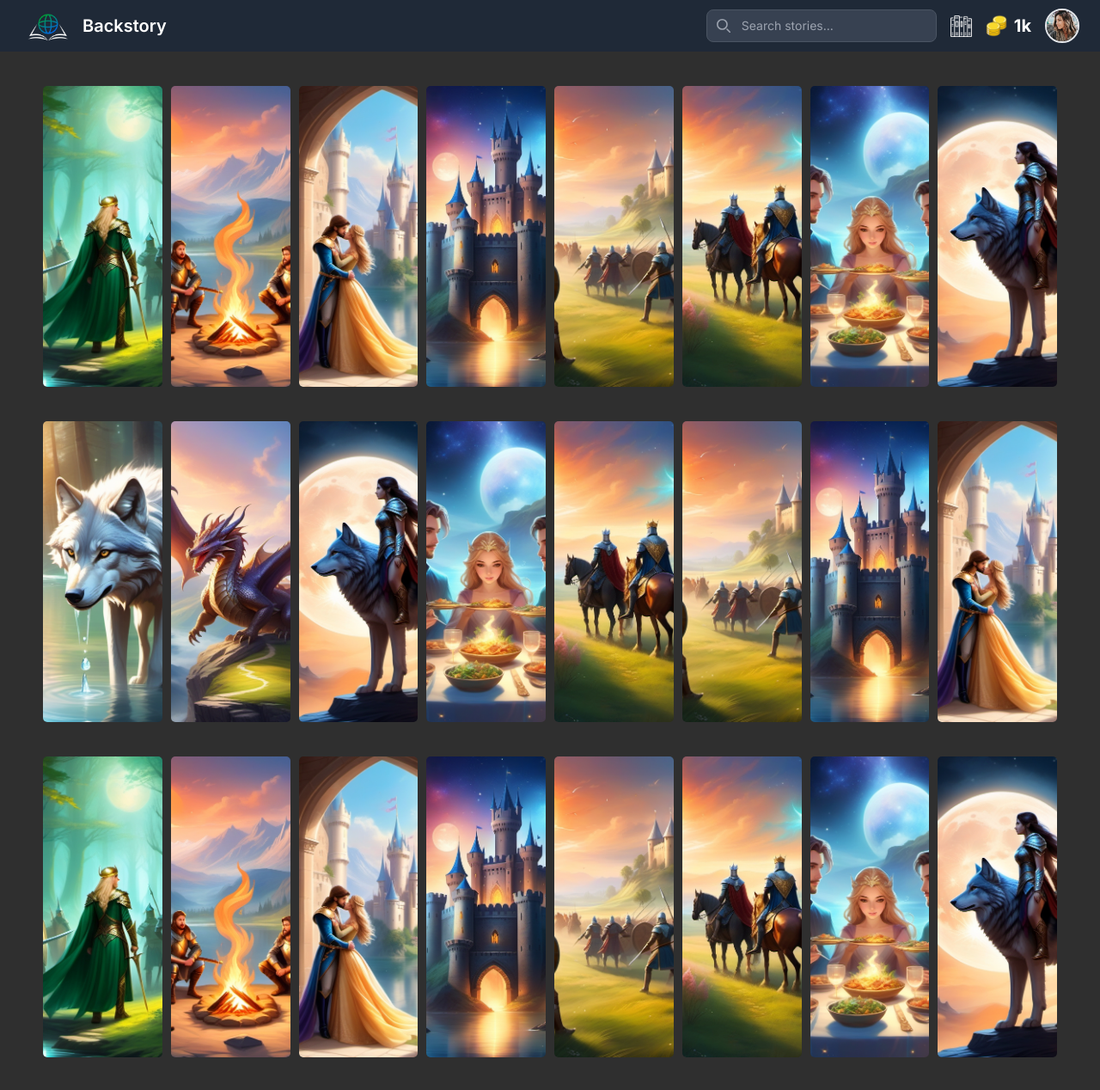
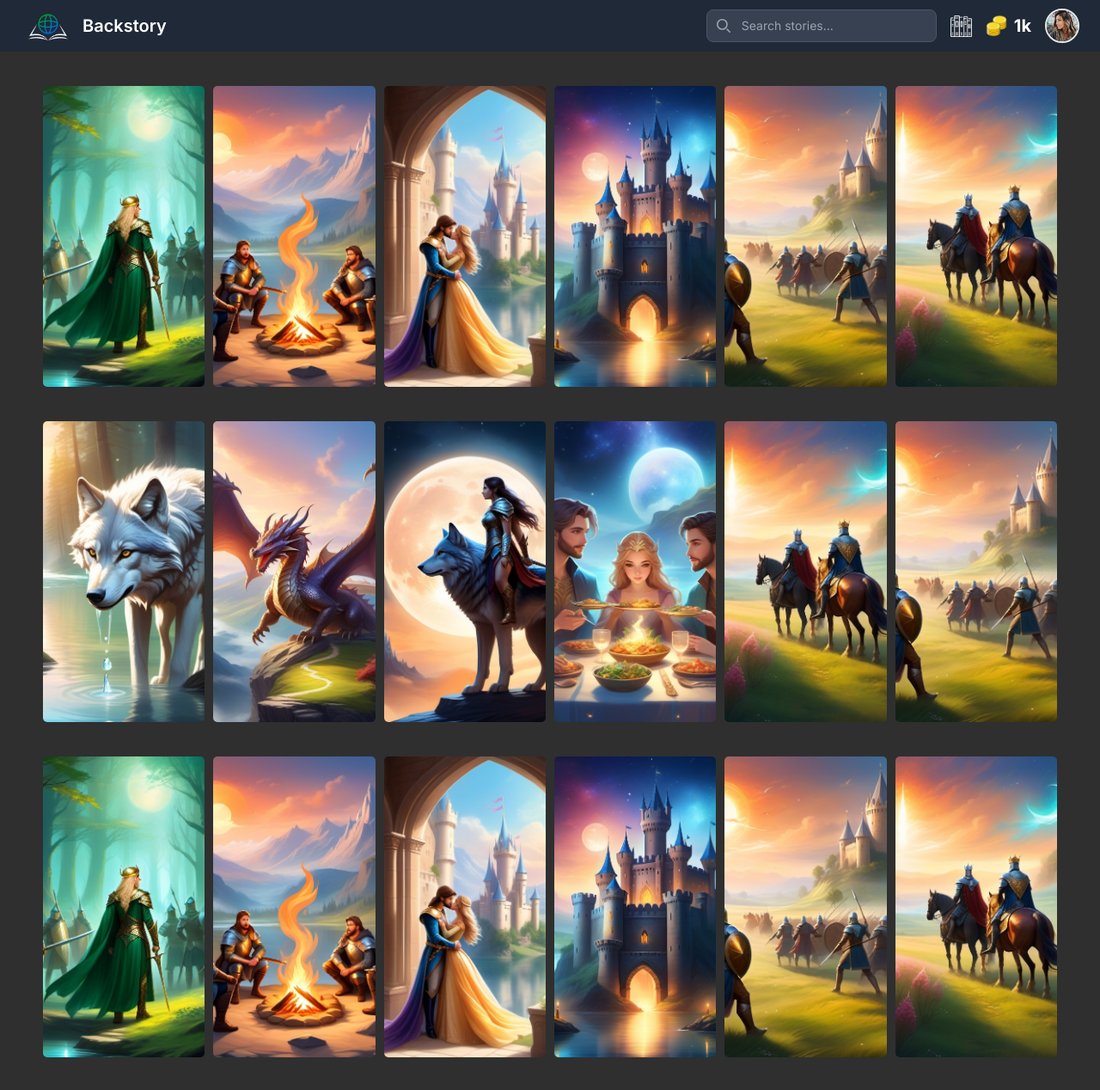
Before and after one commit to ares0524/Backstory, a Next.js app: page /dashboard in a window 1280 px wide. Shown: the top 1268 px of the page at 86% size. Built offline with nearby package versions, Linux system fonts and the light colour scheme.

Commit message:
Update page.tsx
Updated dashboard

```diff
--- a/app/dashboard/page.tsx
+++ b/app/dashboard/page.tsx
@@ -24,122 +24,122 @@ export default function Dashboard() {
                 <Swiper
                     modules={[Pagination, Scrollbar, A11y, Autoplay]}
                     spaceBetween={10}
-                    slidesPerView={8}
+                    slidesPerView={6}
                     loop={true}
                     onSwiper={(swiper) => console.log(swiper)}
                     onSlideChange={() => console.log('slide change')}
                 >
                     <SwiperSlide onClick={() => setIsOpen((isOpen) => !isOpen)}>
-                        <Image src='/assets/images/dashboard/1.png' alt="Slide Image" width={400} height={200} className="dashboard-slide-image" />
+                        <Image src='/assets/images/dashboard/1.png' alt="Slide Image" width={200} height={400} className="dashboard-slide-image" />
                     </SwiperSlide>
                     <SwiperSlide onClick={() => setIsOpen((isOpen) => !isOpen)}>
-                        <Image src='/assets/images/dashboard/2.png' alt="Slide Image" width={400} height={200} className="dashboard-slide-image" />
+                        <Image src='/assets/images/dashboard/2.png' alt="Slide Image" width={200} height={400} className="dashboard-slide-image" />
                     </SwiperSlide>
                     <SwiperSlide onClick={() => setIsOpen((isOpen) => !isOpen)}>
-                        <Image src='/assets/images/dashboard/3.png' alt="Slide Image" width={400} height={200} className="dashboard-slide-image" />
+                        <Image src='/assets/images/dashboard/3.png' alt="Slide Image" width={200} height={400} className="dashboard-slide-image" />
                     </SwiperSlide>
                     <SwiperSlide onClick={() => setIsOpen((isOpen) => !isOpen)}>
-                        <Image src='/assets/images/dashboard/4.png' alt="Slide Image" width={400} height={200} className="dashboard-slide-image" />
+                        <Image src='/assets/images/dashboard/4.png' alt="Slide Image" width={200} height={400} className="dashboard-slide-image" />
                     </SwiperSlide>
                     <SwiperSlide onClick={() => setIsOpen((isOpen) => !isOpen)}>
-                        <Image src='/assets/images/dashboard/5.png' alt="Slide Image" width={400} height={200} className="dashboard-slide-image" />
+                        <Image src='/assets/images/dashboard/5.png' alt="Slide Image" width={200} height={400} className="dashboard-slide-image" />
                     </SwiperSlide>
                     <SwiperSlide onClick={() => setIsOpen((isOpen) => !isOpen)}>
-                        <Image src='/assets/images/dashboard/6.png' alt="Slide Image" width={400} height={200} className="dashboard-slide-image" />
+                        <Image src='/assets/images/dashboard/6.png' alt="Slide Image" width={200} height={400} className="dashboard-slide-image" />
                     </SwiperSlide>
                     <SwiperSlide onClick={() => setIsOpen((isOpen) => !isOpen)}>
-                        <Image src='/assets/images/dashboard/7.png' alt="Slide Image" width={400} height={200} className="dashboard-slide-image" />
+                        <Image src='/assets/images/dashboard/7.png' alt="Slide Image" width={200} height={400} className="dashboard-slide-image" />
                     </SwiperSlide>
                     <SwiperSlide onClick={() => setIsOpen((isOpen) => !isOpen)}>
-                        <Image src='/assets/images/dashboard/8.png' alt="Slide Image" width={400} height={200} className="dashboard-slide-image" />
+                        <Image src='/assets/images/dashboard/8.png' alt="Slide Image" width={200} height={400} className="dashboard-slide-image" />
                     </SwiperSlide>
                     <SwiperSlide onClick={() => setIsOpen((isOpen) => !isOpen)}>
-                        <Image src='/assets/images/dashboard/9.png' alt="Slide Image" width={400} height={200} className="dashboard-slide-image" />
+                        <Image src='/assets/images/dashboard/9.png' alt="Slide Image" width={200} height={400} className="dashboard-slide-image" />
                     </SwiperSlide>
                     <SwiperSlide onClick={() => setIsOpen((isOpen) => !isOpen)}>
-                        <Image src='/assets/images/dashboard/10.png' alt="Slide Image" width={400} height={200} className="dashboard-slide-image" />
+                        <Image src='/assets/images/dashboard/10.png' alt="Slide Image" width={200} height={400} className="dashboard-slide-image" />
                     </SwiperSlide>
                 </Swiper>
 
                 <Swiper
                     modules={[Navigation, Pagination, Scrollbar, A11y, Autoplay]}
                     spaceBetween={10}
-                    slidesPerView={8}
+                    slidesPerView={6}
                     loop={true}
                     onSwiper={(swiper) => console.log(swiper)}
                     onSlideChange={() => console.log('slide change')}
                     className="mt-10"
                 >
                     <SwiperSlide onClick={() => setIsOpen((isOpen) => !isOpen)}>
-                        <Image src='/assets/images/dashboard/10.png' alt="Slide Image" width={400} height={200} className="dashboard-slide-image" />
+                        <Image src='/assets/images/dashboard/10.png' alt="Slide Image" width={200} height={400} className="dashboard-slide-image" />
                     </SwiperSlide>
                     <SwiperSlide onClick={() => setIsOpen((isOpen) => !isOpen)}>
-                        <Image src='/assets/images/dashboard/9.png' alt="Slide Image" width={400} height={200} className="dashboard-slide-image" />
+                        <Image src='/assets/images/dashboard/9.png' alt="Slide Image" width={200} height={400} className="dashboard-slide-image" />
                     </SwiperSlide>
                     <SwiperSlide onClick={() => setIsOpen((isOpen) => !isOpen)}>
-                        <Image src='/assets/images/dashboard/8.png' alt="Slide Image" width={400} height={200} className="dashboard-slide-image" />
+                        <Image src='/assets/images/dashboard/8.png' alt="Slide Image" width={200} height={400} className="dashboard-slide-image" />
                     </SwiperSlide>
                     <SwiperSlide onClick={() => setIsOpen((isOpen) => !isOpen)}>
-                        <Image src='/assets/images/dashboard/7.png' alt="Slide Image" width={400} height={200} className="dashboard-slide-image" />
+                        <Image src='/assets/images/dashboard/7.png' alt="Slide Image" width={200} height={400} className="dashboard-slide-image" />
                     </SwiperSlide>
                     <SwiperSlide onClick={() => setIsOpen((isOpen) => !isOpen)}>
-                        <Image src='/assets/images/dashboard/6.png' alt="Slide Image" width={400} height={200} className="dashboard-slide-image" />
+                        <Image src='/assets/images/dashboard/6.png' alt="Slide Image" width={200} height={400} className="dashboard-slide-image" />
                     </SwiperSlide>
                     <SwiperSlide onClick={() => setIsOpen((isOpen) => !isOpen)}>
-                        <Image src='/assets/images/dashboard/5.png' alt="Slide Image" width={400} height={200} className="dashboard-slide-image" />
+                        <Image src='/assets/images/dashboard/5.png' alt="Slide Image" width={200} height={400} className="dashboard-slide-image" />
                     </SwiperSlide>
                     <SwiperSlide onClick={() => setIsOpen((isOpen) => !isOpen)}>
-                        <Image src='/assets/images/dashboard/4.png' alt="Slide Image" width={400} height={200} className="dashboard-slide-image" />
+                        <Image src='/assets/images/dashboard/4.png' alt="Slide Image" width={200} height={400} className="dashboard-slide-image" />
                     </SwiperSlide>
                     <SwiperSlide onClick={() => setIsOpen((isOpen) => !isOpen)}>
-                        <Image src='/assets/images/dashboard/3.png' alt="Slide Image" width={400} height={200} className="dashboard-slide-image" />
+                        <Image src='/assets/images/dashboard/3.png' alt="Slide Image" width={200} height={400} className="dashboard-slide-image" />
                     </SwiperSlide>
                     <SwiperSlide onClick={() => setIsOpen((isOpen) => !isOpen)}>
-                        <Image src='/assets/images/dashboard/2.png' alt="Slide Image" width={400} height={200} className="dashboard-slide-image" />
+                        <Image src='/assets/images/dashboard/2.png' alt="Slide Image" width={200} height={400} className="dashboard-slide-image" />
                     </SwiperSlide>
                     <SwiperSlide onClick={() => setIsOpen((isOpen) => !isOpen)}>
-                        <Image src='/assets/images/dashboard/1.png' alt="Slide Image" width={400} height={200} className="dashboard-slide-image" />
+                        <Image src='/assets/images/dashboard/1.png' alt="Slide Image" width={200} height={400} className="dashboard-slide-image" />
                     </SwiperSlide>
                 </Swiper>
 
                 <Swiper
                     modules={[Navigation, Pagination, Scrollbar, A11y, Autoplay]}
                     spaceBetween={10}
-                    slidesPerView={8}
+                    slidesPerView={6}
                     loop={true}
                     onSwiper={(swiper) => console.log(swiper)}
                     onSlideChange={() => console.log('slide change')}
                     className="mt-10"
                 >
                     <SwiperSlide onClick={() => setIsOpen((isOpen) => !isOpen)}>
-                        <Image src='/assets/images/dashboard/1.png' alt="Slide Image" width={400} height={200} className="dashboard-slide-image" />
+                        <Image src='/assets/images/dashboard/1.png' alt="Slide Image" width={200} height={400} className="dashboard-slide-image" />
                     </SwiperSlide>
                     <SwiperSlide onClick={() => setIsOpen((isOpen) => !isOpen)}>
-                        <Image src='/assets/images/dashboard/2.png' alt="Slide Image" width={400} height={200} className="dashboard-slide-image" />
+                        <Image src='/assets/images/dashboard/2.png' alt="Slide Image" width={200} height={400} className="dashboard-slide-image" />
                     </SwiperSlide>
                     <SwiperSlide onClick={() => setIsOpen((isOpen) => !isOpen)}>
-                        <Image src='/assets/images/dashboard/3.png' alt="Slide Image" width={400} height={200} className="dashboard-slide-image" />
+                        <Image src='/assets/images/dashboard/3.png' alt="Slide Image" width={200} height={400} className="dashboard-slide-image" />
                     </SwiperSlide>
                     <SwiperSlide onClick={() => setIsOpen((isOpen) => !isOpen)}>
-                        <Image src='/assets/images/dashboard/4.png' alt="Slide Image" width={400} height={200} className="dashboard-slide-image" />
+                        <Image src='/assets/images/dashboard/4.png' alt="Slide Image" width={200} height={400} className="dashboard-slide-image" />
                     </SwiperSlide>
                     <SwiperSlide onClick={() => setIsOpen((isOpen) => !isOpen)}>
-                        <Image src='/assets/images/dashboard/5.png' alt="Slide Image" width={400} height={200} className="dashboard-slide-image" />
+                        <Image src='/assets/images/dashboard/5.png' alt="Slide Image" width={200} height={400} className="dashboard-slide-image" />
                     </SwiperSlide>
                     <SwiperSlide onClick={() => setIsOpen((isOpen) => !isOpen)}>
-                        <Image src='/assets/images/dashboard/6.png' alt="Slide Image" width={400} height={200} className="dashboard-slide-image" />
+                        <Image src='/assets/images/dashboard/6.png' alt="Slide Image" width={200} height={400} className="dashboard-slide-image" />
                     </SwiperSlide>
                     <SwiperSlide onClick={() => setIsOpen((isOpen) => !isOpen)}>
-                        <Image src='/assets/images/dashboard/7.png' alt="Slide Image" width={400} height={200} className="dashboard-slide-image" />
+                        <Image src='/assets/images/dashboard/7.png' alt="Slide Image" width={200} height={400} className="dashboard-slide-image" />
                     </SwiperSlide>
                     <SwiperSlide onClick={() => setIsOpen((isOpen) => !isOpen)}>
-                        <Image src='/assets/images/dashboard/8.png' alt="Slide Image" width={400} height={200} className="dashboard-slide-image" />
+                        <Image src='/assets/images/dashboard/8.png' alt="Slide Image" width={200} height={400} className="dashboard-slide-image" />
                     </SwiperSlide>
                     <SwiperSlide onClick={() => setIsOpen((isOpen) => !isOpen)}>
-                        <Image src='/assets/images/dashboard/9.png' alt="Slide Image" width={400} height={200} className="dashboard-slide-image" />
+                        <Image src='/assets/images/dashboard/9.png' alt="Slide Image" width={200} height={400} className="dashboard-slide-image" />
                     </SwiperSlide>
                     <SwiperSlide onClick={() => setIsOpen((isOpen) => !isOpen)}>
-                        <Image src='/assets/images/dashboard/10.png' alt="Slide Image" width={400} height={200} className="dashboard-slide-image" />
+                        <Image src='/assets/images/dashboard/10.png' alt="Slide Image" width={200} height={400} className="dashboard-slide-image" />
                     </SwiperSlide>
                 </Swiper>
             </div>
```
